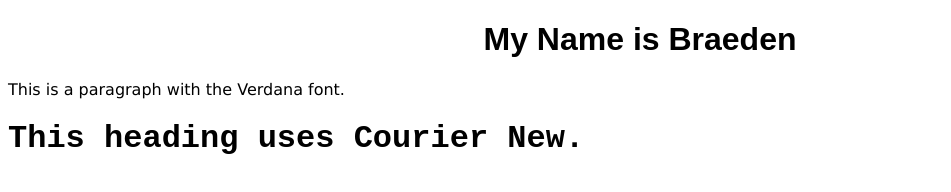
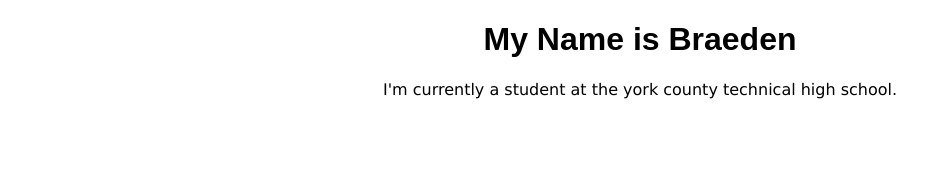
Before and after one commit to 29BMaracle/29BMaracle.github.io, a plain HTML site: page index.html in a window 1280 px wide. Shown: the whole page, without its empty margins (0-951 px from the left). Drawn offline with Linux system fonts and the light colour scheme.

Commit message:
Update index.html

```diff
--- a/index.html
+++ b/index.html
@@ -7,8 +7,8 @@
 </head>
 <body>
    <h1 style="text-align: center; font-family:sans-serif">My Name is Braeden</h1>
-   <p style="font-family: verdana;">This is a paragraph with the Verdana font.</p>
-    <h1 style="font-family: 'Courier New';">This heading uses Courier New.</h1>
+   <p style="text-align: center; font-family: verdana;">I'm currently a student at the york county technical high school.</p>
+
 
 </body>
 </html>
```
